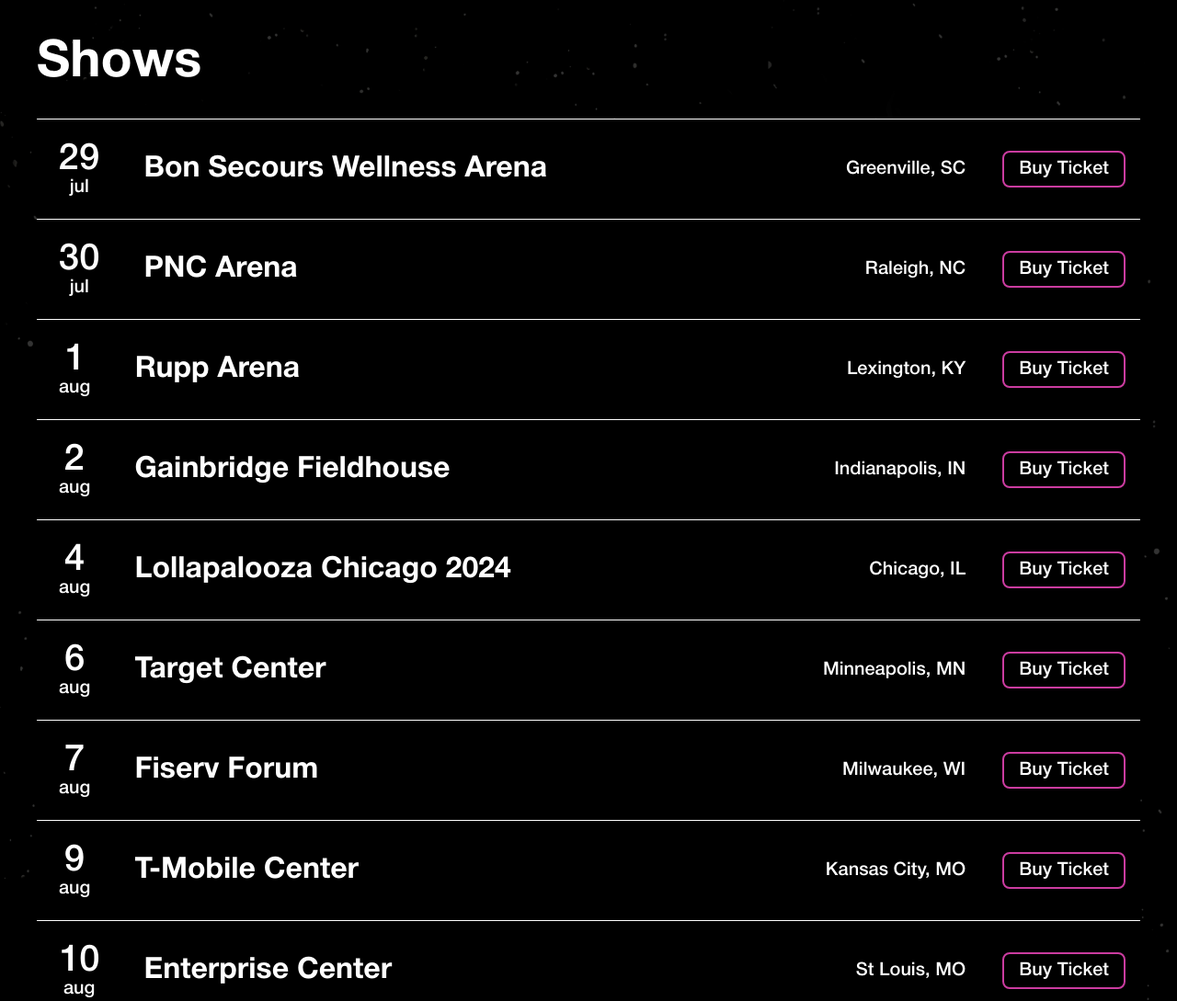
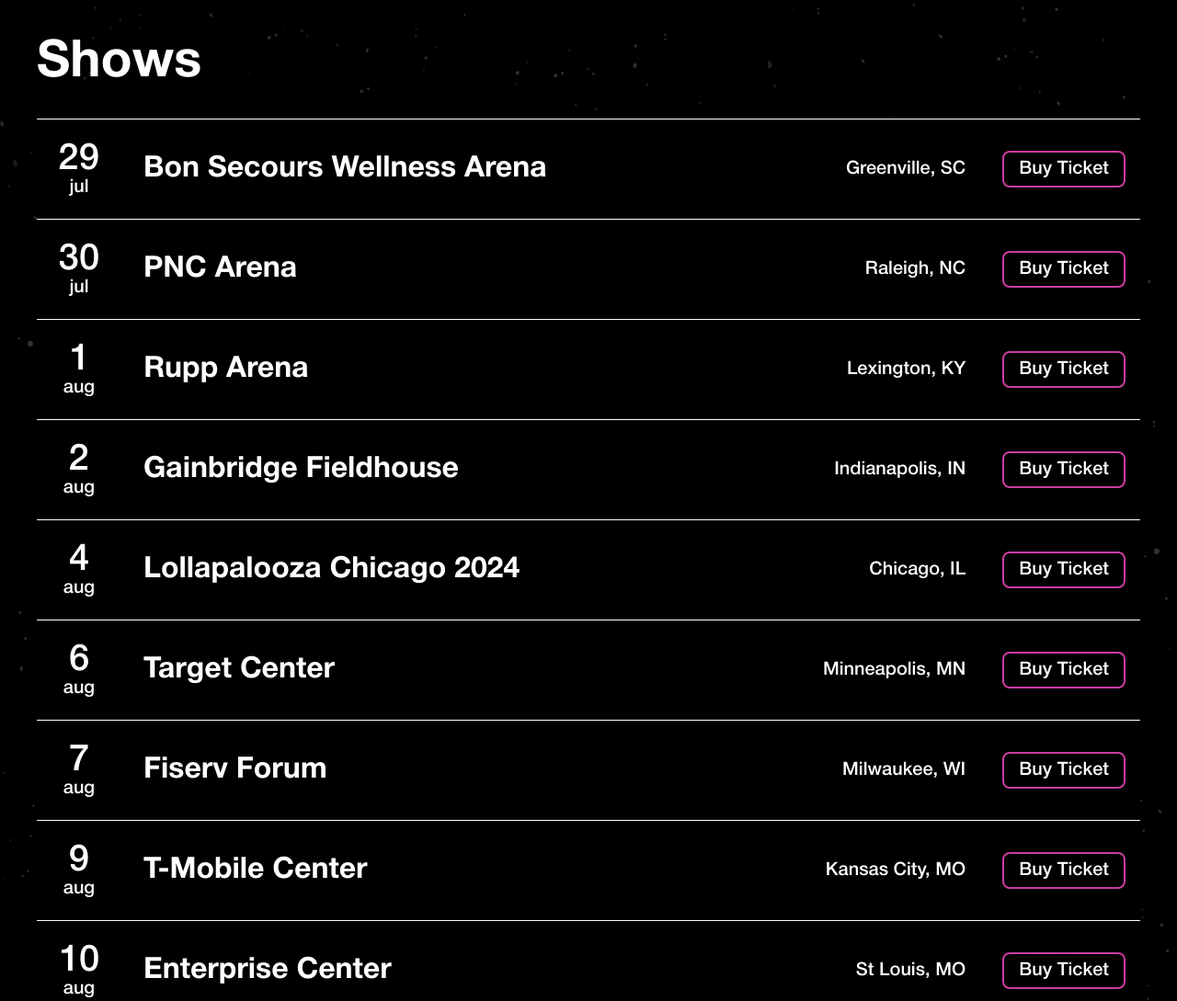
Before and after one commit to sergeychama24/music-band-landing, a website built with Vite: page index.html in a window 1280 px wide. Shown: the part 1860-2949 px from the top of the page at 92% size. Built offline with nearby package versions, Linux system fonts and the light colour scheme.

Commit message:
show card fix

```diff
--- a/index.html
+++ b/index.html
@@ -216,5 +216,26 @@
         </div>
       </li>
     </template>
+    <template id="show-card-template">
+      <li class="shows__list-item show-card">
+        <div class="col-half">
+          <div class="show-card__date">
+            <span class="show-card__date-item day"></span>
+            <span class="show-card__date-item month"></span>
+          </div>
+          <h3 class="show-card__heading"></h3>
+        </div>
+        <div class="col-half">
+          <span class="show-card__city"></span>
+          <a
+            class="show-card__buy-link"
+            href=""
+            target="_blank"
+          >
+            <button class="show-card__buy-button">Buy Ticket</button>
+          </a>
+        </div>
+      </li>
+    </template>
   </body>
 </html>
--- a/src/features/prepareShowCard.js
+++ b/src/features/prepareShowCard.js
@@ -1,58 +1,23 @@
 function prepareShowCard(cardData) {
-  const showCard = document.createElement("li");
-  showCard.classList.add("shows-card");
+  const cardTemplate = document.querySelector('#show-card-template').content;
+  const card = cardTemplate.querySelector('.show-card').cloneNode(true);
 
-  const colHalf = document.createElement("div");
-  colHalf.classList.add("col-half");
-  showCard.prepend(colHalf);
+  const day = card.querySelector('.day');
+  day.textContent = cardData.day;
 
-  const dateDiv = document.createElement("div");
-  dateDiv.classList.add("shows-card__date");
-  colHalf.prepend(dateDiv);
+  const month = card.querySelector('.month');
+  month.textContent = cardData.month;
 
-  for (let i = 0; i < 2; i++) {
-    const dateItem = document.createElement("span");
-    dateItem.classList.add("shows-card__date-item");
-    dateDiv.prepend(dateItem);
-    if (i === 0) {
-      dateItem.textContent = cardData.month;
-    }
-    if (i === 1) {
-      dateItem.textContent = cardData.day;
-    }
-  }
+  const heading = card.querySelector('.show-card__heading');
+  heading.textContent = cardData.place;
 
-  const showHeading = document.createElement("h3");
-  showHeading.classList.add("shows-card__heading");
-  showHeading.textContent = cardData.place;
-  colHalf.append(showHeading);
-
-  const secondHalf = document.createElement("div");
-  secondHalf.classList.add("col-half");
-
-  const city = document.createElement("span");
-  city.classList.add("shows-card__city");
+  const city = card.querySelector('.show-card__city');
   city.textContent = `${cardData.region.city}, ${cardData.region.state}`;
 
-  const buyLink = document.createElement("a");
-  buyLink.setAttribute(
-    "href",
-    "https://www.ticketmaster.ca/blink-182-tickets/artist/790708",
-  );
-  buyLink.setAttribute("target", "_blank");
+  const buyLink = card.querySelector('.show-card__buy-link');
+  buyLink.href = 'https://www.ticketmaster.ca/blink-182-tickets/artist/790708';
 
-  const buyTicketButton = document.createElement("button");
-  buyTicketButton.classList.add("show-card__button");
-  buyTicketButton.textContent = "Buy Ticket";
-
-  buyLink.prepend(buyTicketButton);
-
-  secondHalf.prepend(buyLink);
-  secondHalf.prepend(city);
-
-  showCard.append(secondHalf);
-
-  return showCard;
+  return card;
 }
 
 export default prepareShowCard;
--- a/src/styles/index.css
+++ b/src/styles/index.css
@@ -225,7 +225,7 @@
     margin-block-start: var(--space-xl);
 }
 
-.shows-card {
+.show-card {
     display: flex;
     justify-content: space-between;
     align-items: center;
@@ -236,7 +236,7 @@
     background-color: var(--black);
 }
 
-.shows-card:first-of-type {
+.show-card:first-of-type {
     border-top: 1px solid var(--white);
 }
 
@@ -246,36 +246,35 @@
     gap: var(--space-2xl);
 }
 
-
-.shows-card__date {
+.show-card__date {
     display: flex;
     flex-direction: column;
     align-items: center;
 }
 
-.shows-card__date-item {
+.show-card__date-item {
     line-height: 100%;
+    min-inline-size: 60px;
+    text-align: center;
 }
 
-.shows-card__date-item:first-of-type {
+.show-card__date-item.day {
     font-size: var(--font-3xl);
-    padding-inline: var(--space-xs);
 }
 
-.shows-card__date-item:last-of-type {
+.show-card__date-item.month {
     font-size: var(--font-m);
-    padding-inline: var(--space-xs);
 }
 
-.shows-card__heading {
+.show-card__heading {
     font-size: var(--font-2xl);
 }
 
-.shows-card__city {
+.show-card__city {
     font-size: var(--font-m);
 }
 
-.show-card__button {
+.show-card__buy-button {
     font-size: var(--font-m);
     border: 2px solid var(--accent-color);
     border-radius: var(--space-xs);
@@ -284,7 +283,7 @@
     transition: background-color 0.2s ease, color 0.2s ease;
 }
 
-.show-card__button:hover {
+.show-card__buy-button:hover {
     color: var(--accent-color);
     background-color: var(--white);
     cursor: pointer;
```
